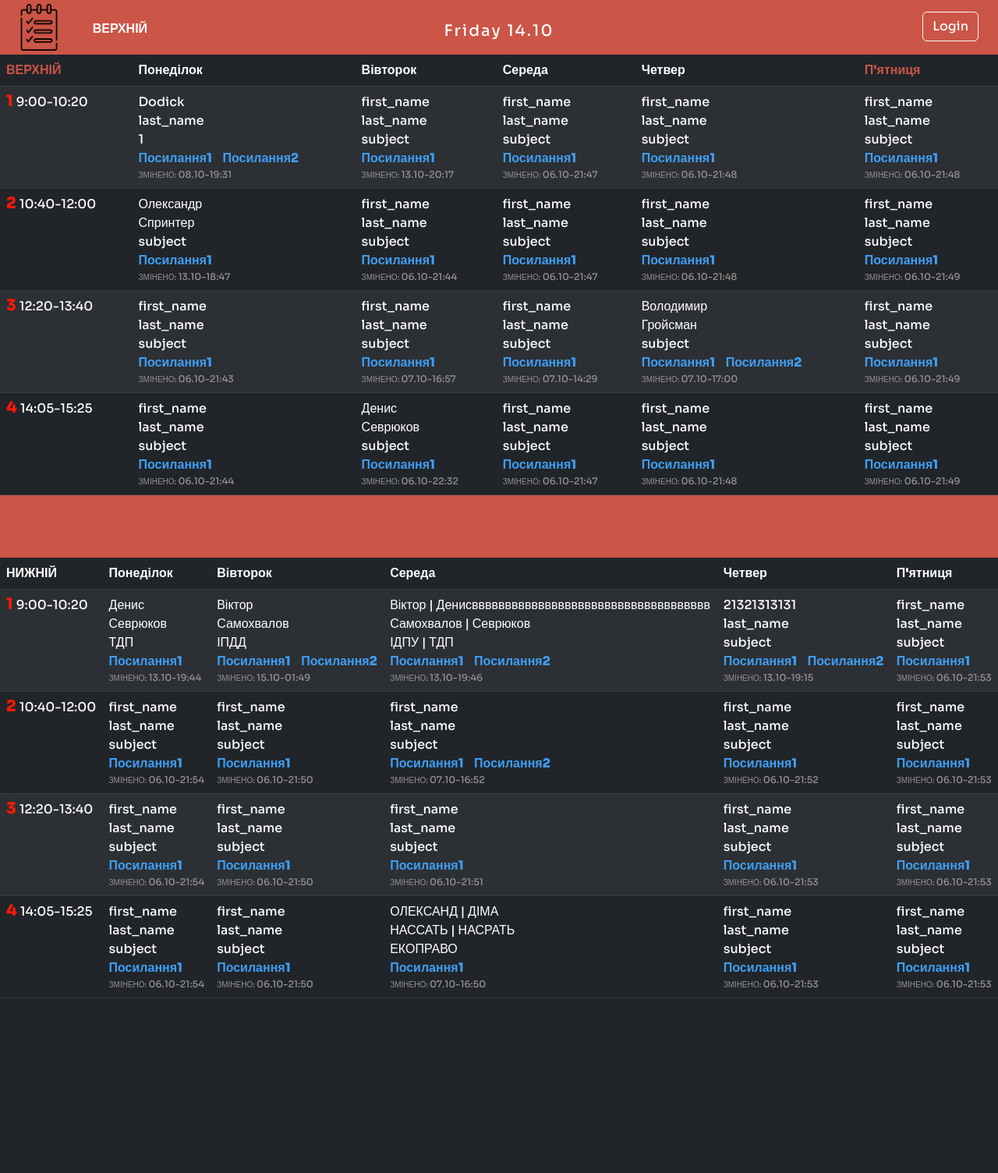
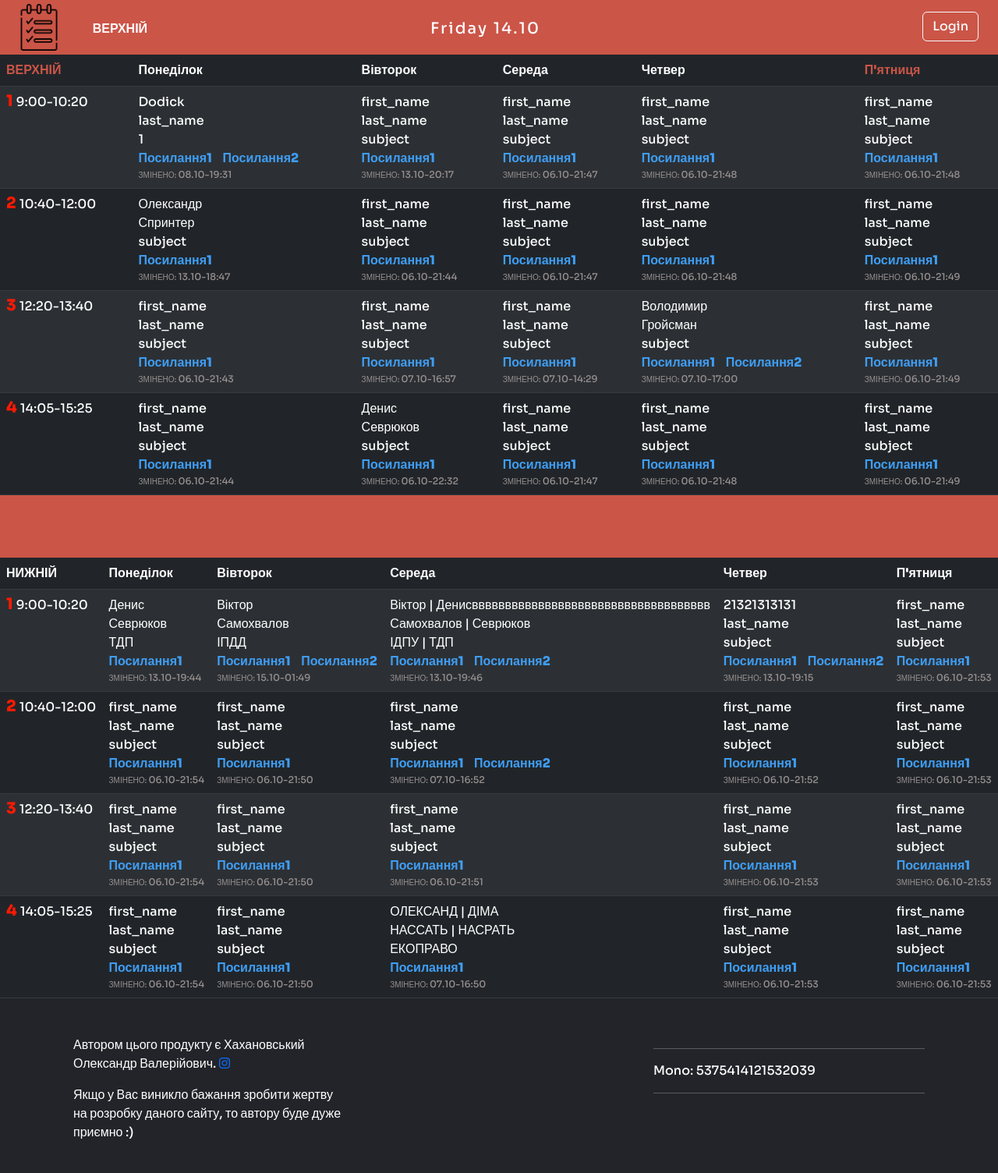
Before and after one commit to hahan18/university_todo, a Django app: page / in a window 1280 px wide. Shown: the whole page at 78% size. Before the commit the page ends 1280 px from the top, so only its background shows below. Run offline with Django 4.2, Linux system fonts and the light colour scheme; data comes from the database, SQL or seed files in the repository; both versions use the stored data as it was after the commit.

Commit message:
Second commit with footer

```diff
--- a/main_todo/templates/main_todo/base.html
+++ b/main_todo/templates/main_todo/base.html
@@ -3,12 +3,14 @@
 <html lang="en">
 <head>
 	<meta charset="UTF-8">
-	<meta name="viewport"
-	      content="width=device-width, user-scalable=no, initial-scale=1.0, maximum-scale=1.0, minimum-scale=1.0">
+	<meta name="viewport" content="width=device-width, initial-scale=0.41, maximum-scale=1"/>
 	<meta http-equiv="X-UA-Compatible" content="ie=edge">
 	<link rel="preconnect" href="https://fonts.googleapis.com">
 	<link rel="preconnect" href="https://fonts.gstatic.com" crossorigin>
 	<link href="https://fonts.googleapis.com/css2?family=Sora:wght@300;500;800&display=swap" rel="stylesheet">
+	<link rel="stylesheet" href="https://cdnjs.cloudflare.com/ajax/libs/font-awesome/6.2.0/css/all.min.css"
+	      integrity="sha512-xh6O/CkQoPOWDdYTDqeRdPCVd1SpvCA9XXcUnZS2FmJNp1coAFzvtCN9BmamE+4aHK8yyUHUSCcJHgXloTyT2A=="
+	      crossorigin="anonymous" referrerpolicy="no-referrer"/>
 	<link rel="stylesheet" href="https://cdn.jsdelivr.net/npm/bootstrap@5.2.0/dist/css/bootstrap.min.css"
 	      integrity="sha384-gH2yIJqKdNHPEq0n4Mqa/HGKIhSkIHeL5AyhkYV8i59U5AR6csBvApHHNl/vI1Bx" crossorigin="anonymous">
 	<link rel="stylesheet" href="{% static 'css/main.css' %}">
@@ -30,14 +32,14 @@
 				{% endif %}
 				{% if user.is_authenticated %}
 					<form action="{% url 'updown' %}" method="post">
-					{% csrf_token %}
+						{% csrf_token %}
 						<button class="button btn" type="submit">
 							<img src="{% static 'images/refresh.png' %}" alt="exchange">
 						</button>
 					</form>
 				{% endif %}
 			</div>
-			<div class="current_date col-2 offset-2">
+			<div class="current_date col-4">
 				<div class="item">{{ date_now }}</div>
 			</div>
 			{% if request.user.is_authenticated %}
@@ -61,5 +63,61 @@
 {% block content %}
 {% endblock content %}
 
+
+
+
+<footer class="text-white text-center text-lg-start" style="background-color: #23242a;">
+	<div class="container p-4">
+		<div class="row mt-4">
+			<div class="col-lg-4 col-md-12 mb-4 mb-md-0">
+				<p>
+					Автором цього продукту є Хахановський Олександр Валерійович. <a target="_blank"
+					                                                                href="https://www.instagram.com/hahan18/"><i
+								class="fa-brands fa-instagram instagram"></i></a>
+				</p>
+				<p>
+					Якщо у Вас виникло бажання зробити жертву на розробку даного сайту, то автору буде дуже приємно :)
+				</p>
+			</div>
+			<div class="col-lg-4 col-md-6 mb-4 mb-md-0">
+				{#						<h5 class="text-uppercase mb-4 pb-1">Search something</h5>#}
+				{##}
+				{#						<div class="form-outline form-white mb-4">#}
+				{#							<input type="text" id="formControlLg" class="form-control form-control-lg">#}
+				{#							<label class="form-label" for="formControlLg" style="margin-left: 0px;">Search</label>#}
+				{#							<div class="form-notch">#}
+				{#								<div class="form-notch-leading" style="width: 9px;"></div>#}
+				{#								<div class="form-notch-middle" style="width: 48.8px;"></div>#}
+				{#								<div class="form-notch-trailing"></div>#}
+				{#							</div>#}
+				{#						</div>#}
+				{##}
+				{#						<ul class="fa-ul" style="margin-left: 1.65em;">#}
+				{#							<li class="mb-3">#}
+				{#								<span class="fa-li"><i class="fas fa-home"></i></span><span class="ms-2">New York, NY 10012, US</span>#}
+				{#							</li>#}
+				{#							<li class="mb-3">#}
+				{#								<span class="fa-li"><i class="fas fa-envelope"></i></span><span class="ms-2">info@example.com</span>#}
+				{#							</li>#}
+				{#							<li class="mb-3">#}
+				{#								<span class="fa-li"><i class="fas fa-phone"></i></span><span class="ms-2">+ 01 234 567 88</span>#}
+				{#							</li>#}
+				{#							<li class="mb-3">#}
+				{#								<span class="fa-li"><i class="fas fa-print"></i></span><span class="ms-2">+ 01 234 567 89</span>#}
+				{#							</li>#}
+				{#						</ul>#}
+			</div>
+			<div class="col-lg-4 col-md-6 mb-4 mb-md-0">
+				<hr>
+				<p>
+					Mono: 5375414121532039
+				</p>
+				<hr>
+			</div>
+		</div>
+	</div>
+</footer>
+
+
 </body>
 </html>
--- a/static/css/main.css
+++ b/static/css/main.css
@@ -40,9 +40,13 @@ header .up_or_down_week .item {
   margin-top: 8px;
 }
 header .current_date {
-  display: flex;
-  justify-content: center;
-  padding-top: 25px;
+  position: absolute;
+  left: 0;
+  right: 0;
+  margin-left: auto;
+  margin-right: auto;
+  width: 200px;
+  padding-top: 22px;
   font-weight: 500;
   font-size: 20px;
   letter-spacing: 2px;
--- a/static/css/main.sass
+++ b/static/css/main.sass
@@ -41,9 +41,13 @@ header
             margin-top: 8px
 
     .current_date
-        display: flex
-        justify-content: center
-        padding-top: 25px
+        position: absolute
+        left: 0
+        right: 0
+        margin-left: auto
+        margin-right: auto
+        width: 200px
+        padding-top: 22px
         font-weight: 500
         font-size: 20px
         letter-spacing: 2px
```
Also changed, not shown: db.sqlite3, 1 other file.
